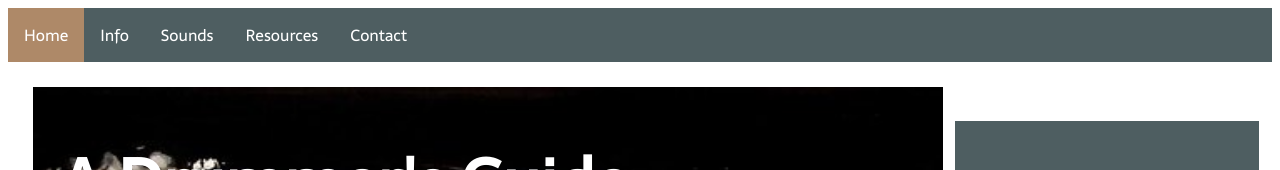
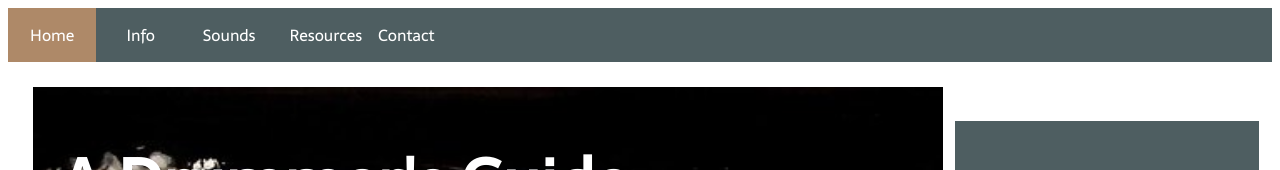
Before and after one commit to kurtishill/creativeproject1, a plain HTML site: page index.html in a window 1280 px wide. Shown: the top 170 px of the page. Drawn offline with Linux system fonts and the light colour scheme.

Commit message:
update top menu width

```diff
--- a/style.css
+++ b/style.css
@@ -15,7 +15,6 @@ body, html {
 #back-drum-pic-area {
 	background: url("pictures/drumset2.jpg") no-repeat left top;
 	background-size: cover;
-	/*height: 100%;*/
 	width: 100%;
 }
 
@@ -99,6 +98,7 @@ a {
 
 .menu-item {
 	float: left;
+	width: 7%;
 }
 
 .menu-item a {
```
